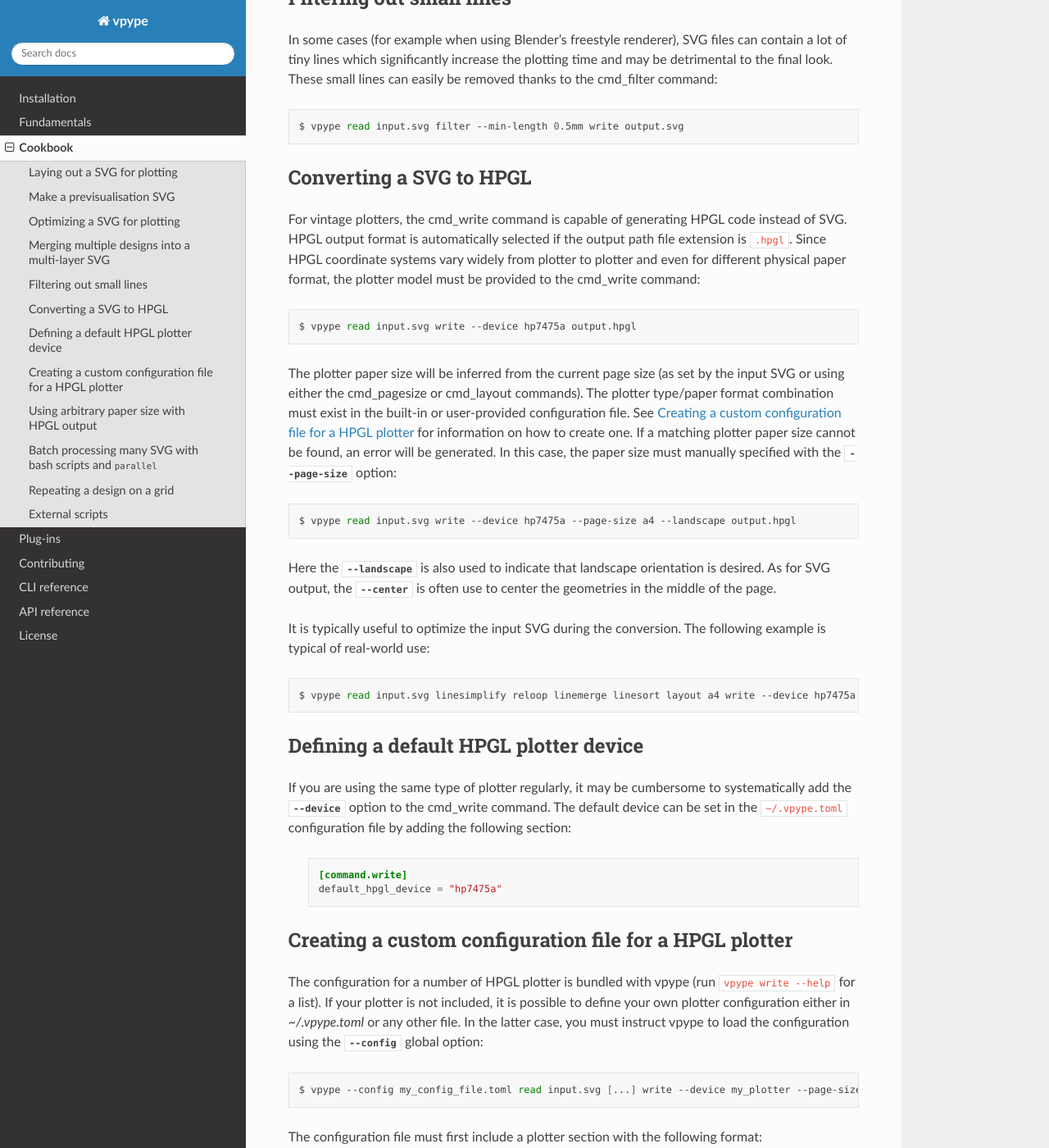
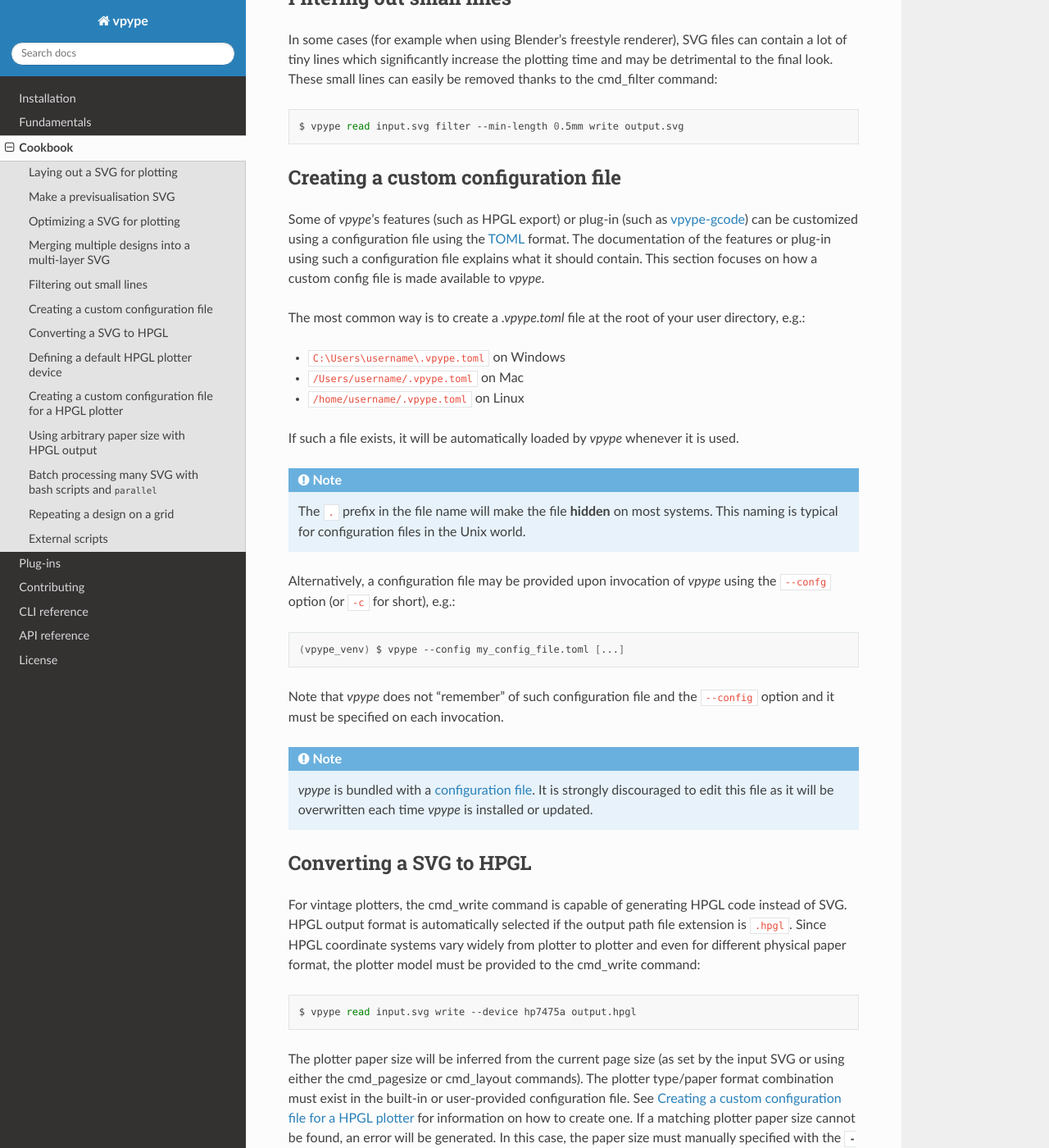
Before and after one commit to abey79/vpype, a Sphinx documentation site: the page built from docs/cookbook.rst, in a window 1280 px wide and 1400 px high, scrolled down 3529 px. Shown: the whole window at 82% size. Built offline with Sphinx 7.4.7 and the Read the Docs theme 2.0.0, drawn with Linux system fonts in a browser that asks for light colours; some of the changed text lies outside the part shown.

Commit message:
- added cookbook section on config file - improved top-level --help

```diff
--- a/docs/cookbook.rst
+++ b/docs/cookbook.rst
@@ -125,6 +125,40 @@ removed thanks to the :ref:`cmd_filter` command::
   $ vpype read input.svg filter --min-length 0.5mm write output.svg
 
 
+.. _faq_custom_config_file:
+
+Creating a custom configuration file
+====================================
+
+Some of *vpype*'s features (such as HPGL export) or plug-in (such as `vpype-gcode <https://github.com/plottertools/vpype-gcode>`_) can be customized using a configuration file using the `TOML <https://toml.io/en/>`_ format. The documentation of the features or plug-in using such a configuration file explains what it should contain. This section focuses on how a custom config file is made available to *vpype*.
+
+The most common way is to create a `.vpype.toml` file at the root of your user directory, e.g.:
+
+- ``C:\Users\username\.vpype.toml`` on Windows
+- ``/Users/username/.vpype.toml`` on Mac
+- ``/home/username/.vpype.toml`` on Linux
+
+If such a file exists, it will be automatically loaded by *vpype* whenever it is used.
+
+.. note::
+
+   The ``.`` prefix in the file name will make the file **hidden** on most systems. This naming is typical for configuration files in the Unix world.
+
+
+Alternatively, a configuration file may be provided upon invocation of *vpype* using the ``--confg`` option (or ``-c`` for short), e.g.::
+
+  (vpype_venv) $ vpype --config my_config_file.toml [...]
+
+Note that *vpype* does not "remember" of such configuration file and the ``--config`` option and it must be specified on each invocation.
+
+.. note::
+
+   *vpype* is bundled with a `configuration file <https://github.com/abey79/vpype/blob/master/vpype/hpgl_devices.toml>`_. It is strongly discouraged to edit this file as it will be overwritten each time *vpype* is installed or updated.
+
+
+
+
+
 Converting a SVG to HPGL
 ========================
 
@@ -155,8 +189,8 @@ Defining a default HPGL plotter device
 ======================================
 
 If you are using the same type of plotter regularly, it may be cumbersome to systematically add the :option:`--device
-<write --device>` option to the :ref:`cmd_write` command. The default device can be set in the ``~/.vpype.toml``
-configuration file by adding the following section:
+<write --device>` option to the :ref:`cmd_write` command. The default device can be set in a configuration file (see
+:ref:`faq_custom_config_file`) by adding the following section:
 
   .. code-block:: toml
 
@@ -169,12 +203,9 @@ configuration file by adding the following section:
 Creating a custom configuration file for a HPGL plotter
 =======================================================
 
-The configuration for a number of HPGL plotter is bundled with vpype (run ``vpype write --help`` for a list). If your
-plotter is not included, it is possible to define your own plotter configuration either in `~/.vpype.toml` or any other
-file. In the latter case, you must instruct vpype to load the configuration using the :option:`--config <vpype
---config>` global option::
-
-  $ vpype --config my_config_file.toml read input.svg [...] write --device my_plotter --page-size a4 output.hpgl
+The configuration for a number of HPGL plotter is bundled with *vpype* (run ``vpype write --help`` for a list). If your
+plotter is not included, it is possible to define your own plotter configuration in a custom configuration file
+(see :ref:`faq_custom_config_file`).
 
 The configuration file must first include a plotter section with the following format:
 
@@ -258,7 +289,7 @@ Using arbitrary paper size with HPGL output
 ===========================================
 
 Some plotters such as the Calcomp Designmate support arbitrary paper sizes. Exporting HPGL with arbitrary paper size
-requires a specific paper configuration. vpype ships with the ``flex`` and ``flexl`` configurations for the
+requires a specific paper configuration. *vpype* ships with the ``flex`` and ``flexl`` configurations for the
 Designmate, which can serve as examples to create configurations for other plotters.
 
 For arbitrary paper size, the paper configuration must omit the ``paper_size`` parameter and specify a value for
@@ -292,7 +323,7 @@ Batch processing many SVG with bash scripts and ``parallel``
 ============================================================
 
 Computers offer endless avenues for automation, which depend on OS and the type of task at hand. Here is one way to
-easily process a large number of SVG with the same vpype pipeline. This approach relies on the
+easily process a large number of SVG with the same *vpype* pipeline. This approach relies on the
 `GNU Parallel <https://www.gnu.org/software/parallel/>`_ software and is best suited to Unix/Linux/macOS computers.
 Thanks to ``parallel``, this approach takes advantage of all available processing cores.
 
```
Also changed, not shown: 1 other file.
